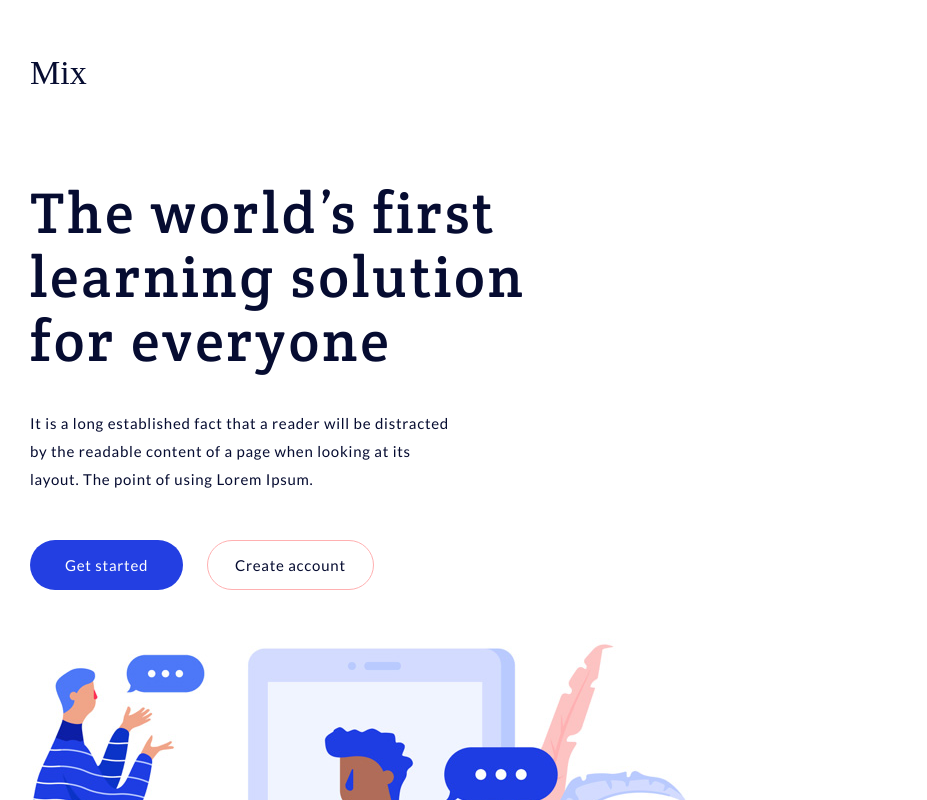
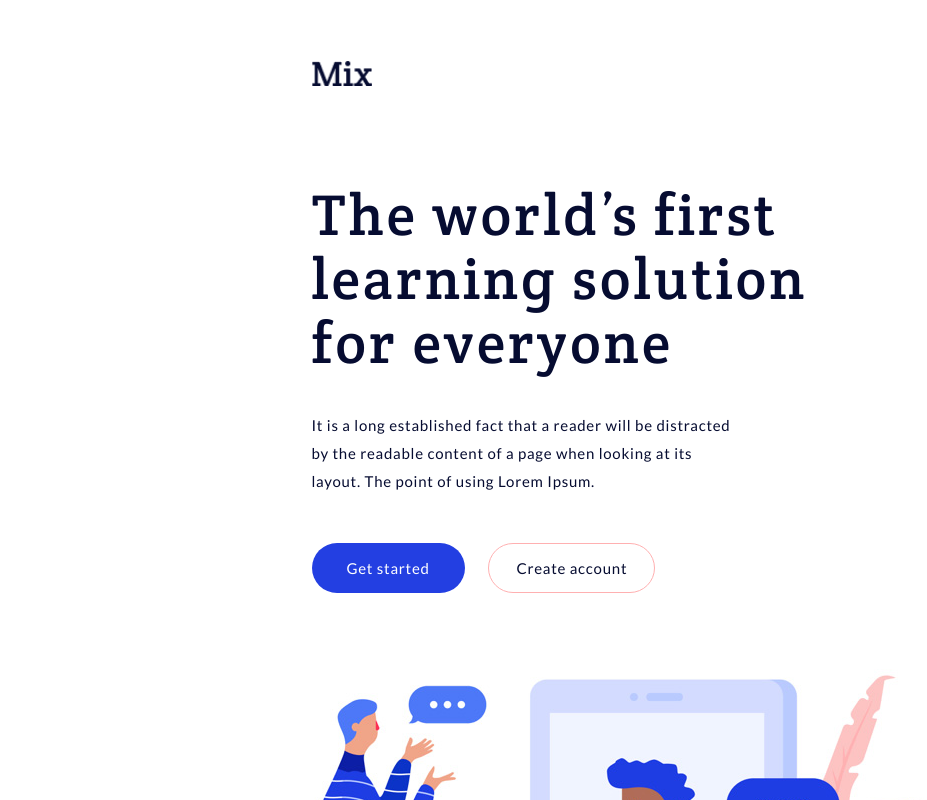
Before and after one commit to yygthb/ips-web-dev, a plain HTML site: page promo_page/index.html in a window 1280 px wide. Shown: the top 800 px of the page, without its empty margins (0-927 px from the left). Drawn offline with Linux system fonts and the light colour scheme.

Commit message:
Fix promo_page notes

```diff
--- a/promo_page/css/style.css
+++ b/promo_page/css/style.css
@@ -1,8 +1,18 @@
 body,
-.button {
+a {
     font: 400 15px/28px 'Lato', sans-serif;
     letter-spacing: 0.75px;
     color: #060c31;
+    text-decoration: none;
+}
+
+a, a:focus {
+    outline: none
+}
+
+.content {
+    max-width: fit-content;
+    margin: 0 auto;
 }
 
 /* Header */
@@ -13,6 +23,7 @@ body,
 
 .header__logo {
     margin-top: 60px;
+    width: 60px;
 }
 /* / Header */
 
@@ -31,16 +42,20 @@ body,
 
 .main .main__text {
     width: 420px;
-    margin-bottom: 47px;
+    margin-bottom: 48px;
+}
+
+.main__buttons {
+    margin-bottom: 28px;
 }
 
 .button {
-    height: 50px;
+    display: inline-block;
+    padding: 10px 27px;
     margin-right: 20px;
+    border: 1px solid #ffb0b1;
     border-radius: 25px;
     background-color: #fff;
-    border: 1px solid #ffb0b1;
-    outline: none;
     cursor: pointer;
 }
 
@@ -52,24 +67,17 @@ body,
     background-color: #ffe9e9;
 }
 
-.button--widepadding {
-    padding: 0 35px;
-}
-
-.button--narrowpadding {
-    padding: 0 27px;
-}
-
-.button.button--selected {
+.button.button--accept {
+    padding: 11px 35px;
+    border: none;
     color: white;
     background-color: #233fe2;
-    border: none;
 }
-.button.button--selected:hover {
+.button.button--accept:hover {
     background-color: #1f37be;
 }
 
-.button.button--selected:active {
+.button.button--accept:active {
     background-color: #1b2fa0;
 }
 /* /Main */
--- a/promo_page/index.html
+++ b/promo_page/index.html
@@ -3,6 +3,7 @@
     <head>
         <meta charset="UTF-8">
         <link rel="stylesheet" href="./css/normalize.css">
+        <link rel="stylesheet" href="./css/reset.min.css">
         <link rel="preconnect" href="https://fonts.gstatic.com">
         <link href="https://fonts.googleapis.com/css2?family=Crete+Round&display=swap" rel="stylesheet">
         <link href="https://fonts.googleapis.com/css2?family=Lato:ital,wght@0,300;0,400;0,700;1,300;1,400;1,700&display=swap" rel="stylesheet">
@@ -10,23 +11,25 @@
         <title>The world’s first learning solution</title>
     </head>
     <body>
+        <section class="content">
             <header class="header">
-            <img src="./media/logo.svg" alt="logo Mix" class="header__logo">
+                <img src="./media/logo.png" alt="logo Mix" class="header__logo">
             </header>
 
-        <section class="main">
+            <div class="main">
                 <h1 class="main__title">The world’s first learning solution for everyone</h1>
-            <p class="main__text">
+                <div class="main__text">
                     It is a long established fact that a reader will be distracted by the readable content of a page when looking at its layout. The point of using Lorem Ipsum.
-            </p>
+                </div>
                 <div class="main__buttons">
-                <button class="button button--widepadding button--selected">Get started</button>
-                <button class="button button--narrowpadding">Create account</button>
+                    <a href="#" class="button button--accept">Get started</a>
+                    <a href="#" class="button">Create account</a>
                 </div>
-        </section>
+            </div>
 
             <div class="section-image">
                 <img src="./media/clipart.jpg" alt="Illustration" class="image">
             </div>
+        </section>
     </body>
 </html>
```
Also changed, not shown: promo_page/media/logo.png (added), promo_page/media/logo.svg (deleted). Lines whose indentation alone changed are shown as unchanged.
